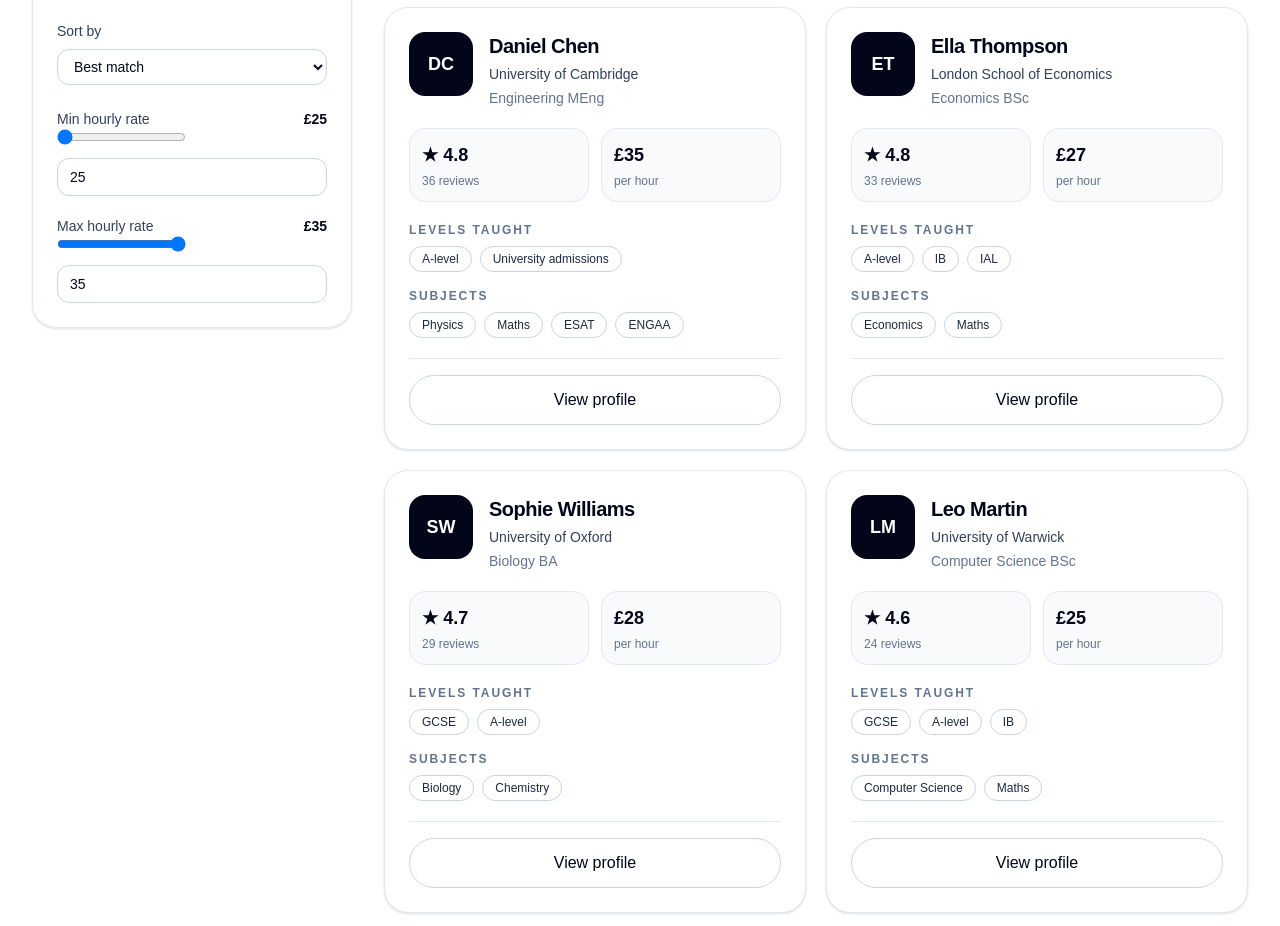
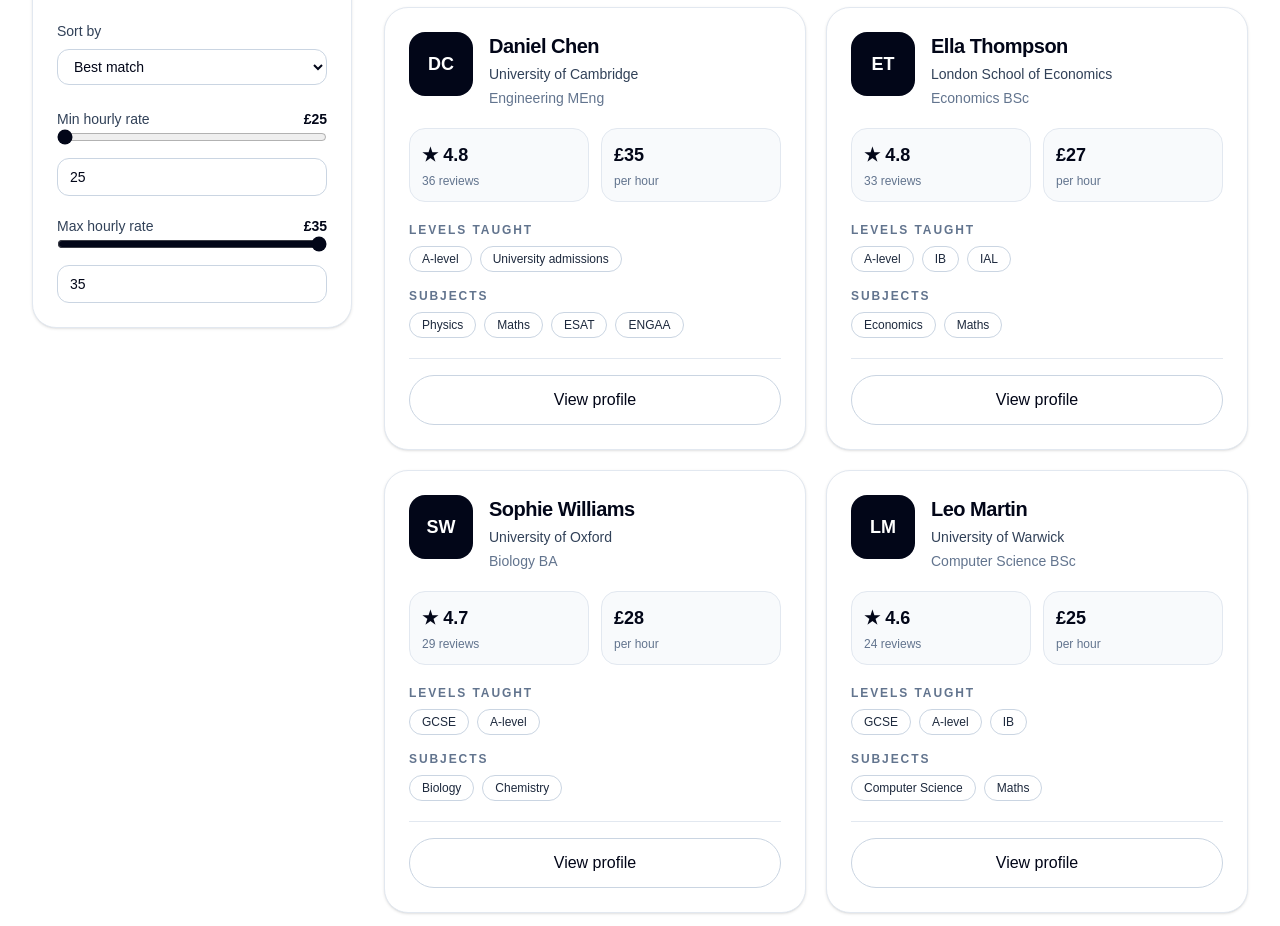
Before and after one commit to LogicGate-Admissions/tutoring-website, a Next.js app in the folder frontend/: page / in a window 1280 px wide. Shown: the part 1640-2566 px from the top of the page. Built offline with nearby package versions, Linux system fonts and the light colour scheme.

Commit message:
feat(tutor discovery): price range bar extends across filter column  [tus24]

```diff
--- a/frontend/src/domains/tutors/tutor-discovery/components/TutorFiltersPanel.tsx
+++ b/frontend/src/domains/tutors/tutor-discovery/components/TutorFiltersPanel.tsx
@@ -332,6 +332,7 @@ function PriceField({
         max={MAX_TUTOR_PRICE_PER_HOUR}
         value={value}
         onChange={(event) => onChange(Number(event.target.value))}
+        className="w-full accent-slate-950"
       />
 
       <input
--- a/frontend/tsconfig.json
+++ b/frontend/tsconfig.json
@@ -14,7 +14,7 @@
     "jsx": "react-jsx",
     "incremental": true,
     "baseUrl": ".",
-    "ignoreDeprecations": "6.0",
+    "ignoreDeprecations": "5.0",
     "plugins": [
       {
         "name": "next"
```
